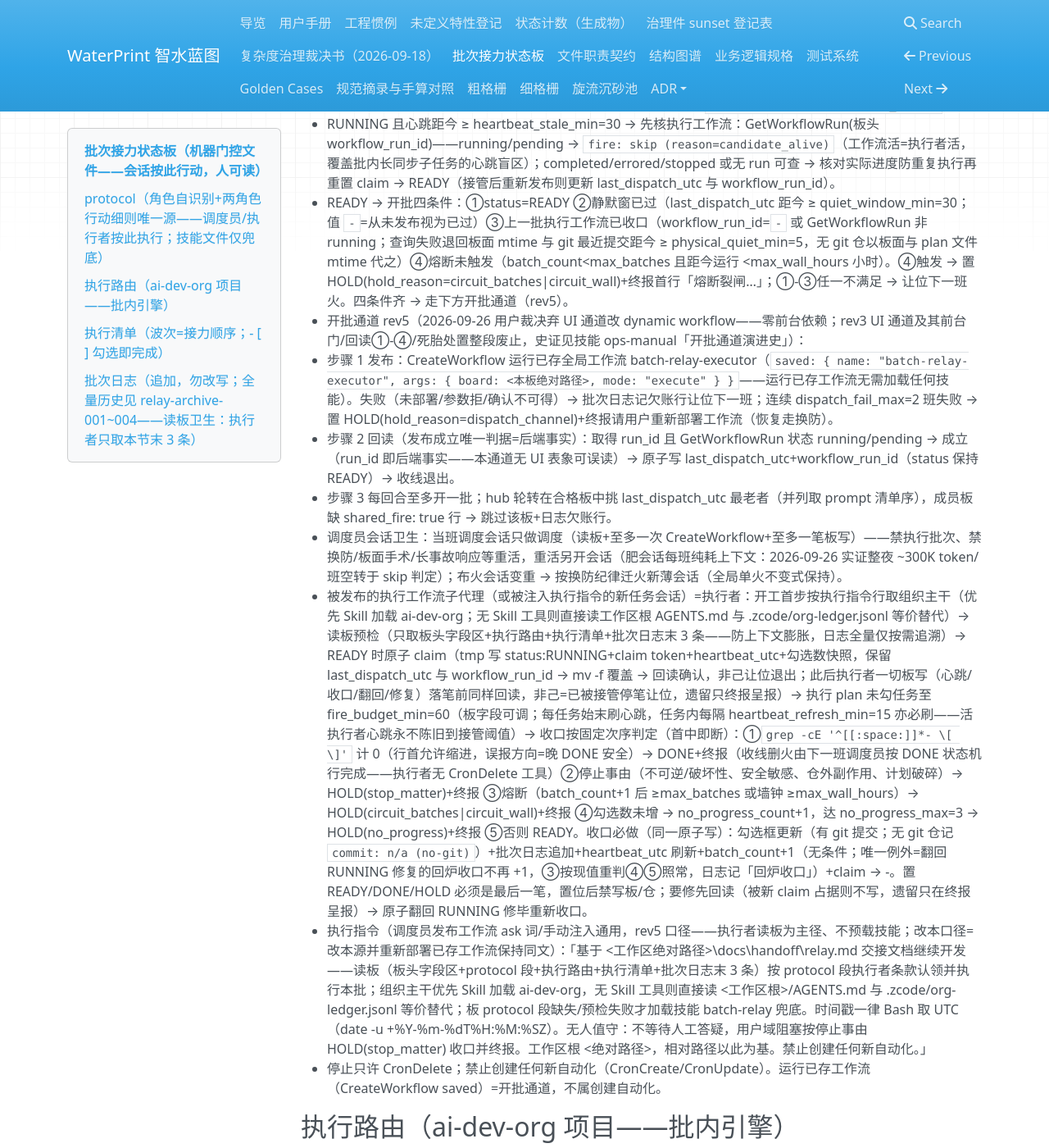
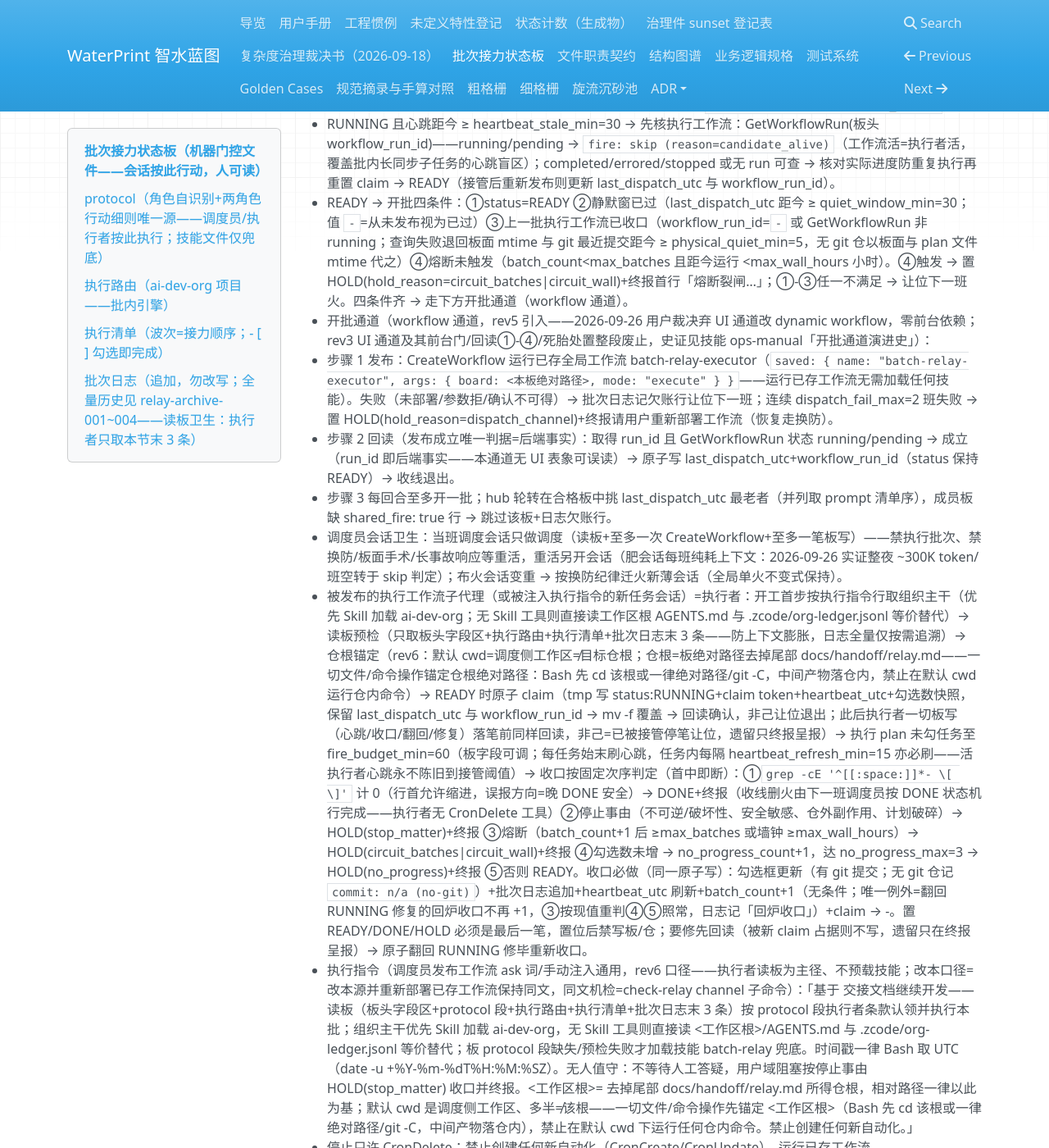
Before and after one commit to yyx20040712/waterprint, an MkDocs documentation site: the page built from docs/handoff/relay.md, in a window 1280 px wide and 1400 px high, scrolled down 1795 px. Shown: the whole window at 82% size. Built offline with MkDocs 1.6.1, drawn with Linux system fonts in a browser that asks for light colours; nearby versions of some CDN libraries; some of the changed text lies outside the part shown.

Commit message:
换防重布笔（增补五十一）：班火熄灭迁火+板面 rev5→6 版本对齐+批6a 首班发布——旧火 automation-cf38af42 已熄（CronList 空实核，增补五十火情观察证实）；CronCreate 新火 automation-143e250a 板头回填（字段行锚定+计数守卫）；protocol 段刷新 golden rev6（执行者仓根锚定纪律+执行指令行参数化+开批通道标签去 rev 化——旧段机证 golden rev5 逐字零批注免归档）；熔断复位 batch_count 0/60+relay_started_utc=2026-09-26T12:10:48Z；开批四条件齐（静默窗 358min/旧 run completed 实核/git 实物静默 27min/熔断复位）→CreateWorkflow 批6a run dwfrun-f764559b 发布成立（GetWorkflowRun=running+执行者子代理 executing）→last_dispatch_utc=12:12:01.958Z 原子写入；next=批6a gwp_ch4 27.2→27.0 数据勘误八步工序（呈批件四件已批可执行）

```diff
--- a/docs/handoff/relay.md
+++ b/docs/handoff/relay.md
@@ -25,38 +25,37 @@
 - no_progress_count: 0 <!-- 2026-09-25 新排程重置（原 1=B4-5 用户门控非系统性卡死） -->
 - checked_total: 52 <!-- 2026-09-26 增补四十九：38+14（第六波全局收尾 批6a~6n——单源工单 wave6-master-plan.md；旧值 38=增补二十五口径） -->
 - checked_done: 37 <!-- 2026-09-26 批3b 收口 36→37（增补五十） -->
-- protocol_rev: 5 <!-- 2026-09-26 workflow 通道批原位升版 rev4→5：开批=CreateWorkflow 已存工作流/RUNNING 看护=GetWorkflowRun/UI 通道整段废止；旧值 4 -->
-- last_dispatch_utc: 2026-09-26T06:11:50.897Z <!-- 2026-09-26 批3b 首班发布成立（回读=run dwfrun-fb81b03e-6c11-4d5b-807b-6c6eaac9f45a running+执行者子代理 executing）；旧值 2026-09-26T05:31:28.384Z（批3a 首班） -->
-- workflow_run_id: dwfrun-fb81b03e-6c11-4d5b-807b-6c6eaac9f45a <!-- 批3b 首班执行工作流（几何域拒数据包——待追认批，可否开工由执行者按清单条款判定） -->
-- relay_started_utc: 2026-09-26T04:00:36.124Z <!-- 2026-09-26 rev5 二次换防时刻（本会话）；旧值 2026-09-26T01:48:14.457Z -->
-- batch_count: 5 <!-- 2026-09-26 批3b 收口 4→5（增补五十） -->
+- protocol_rev: 6 <!-- 2026-09-26 换防升版 rev5→6（执行指令锚根批=现行：仓根锚定纪律+执行指令行参数化+开批通道标签去 rev 化）；旧值 5 -->
+- last_dispatch_utc: 2026-09-26T12:12:01.958Z <!-- 2026-09-26 批6a 首班发布成立（回读=run dwfrun-f764559b-9237-499f-b299-a48bf7942b05 running+执行者子代理 executing）；旧值 2026-09-26T06:11:50.897Z（批3b 首班） -->
+- workflow_run_id: dwfrun-f764559b-9237-499f-b299-a48bf7942b05 <!-- 批6a 首班执行工作流（gwp_ch4 27.2→27.0 数据勘误八步工序——呈批件四件已批 2026-09-26 可执行） -->
+- relay_started_utc: 2026-09-26T12:10:48.865Z <!-- 2026-09-26 rev6 换防时刻（本会话）；旧值 2026-09-26T04:00:36.124Z（rev5 二次换防） -->
+- batch_count: 0 <!-- 2026-09-26 换防复位（增补五十一——熔断重计 0/60 批+90h 墙钟）；旧值 5（批3b 收口笔） -->
 - max_batches: 60
 - max_wall_hours: 90
 - hold_reason: - <!-- 2026-09-26 增补四十八清空：批3a 追认已签+CI 已修——⑤b 软著仍为用户域终态项（批3b 后停板待用户不变） -->
-- last_handover: 2026-09-25
+- last_handover: 2026-09-26
 - claimed_by: executor-b3b-20260926T092235Z
 - claimed_at: 2026-09-26T09:22:35Z
 - next_batch: 批6a gwp_ch4 27.2→27.0 数据勘误实装（b2c 八步工序——呈批件四件已批 2026-09-26 可执行：apply 三 diff→relock→golden 重录→快照重冻结→lock_tests→三检→单笔提交） -->
 
 ## protocol（角色自识别+两角色行动细则唯一源——调度员/执行者按此执行；技能文件仅兜底）
-
-- 本板 protocol_rev=5；rev4/3/2/1 存量板读法向下兼容（rev0 无此行读旧字段名 last_dispatch，仅警告不阻断），换防时迁移至现行 rev。
+- 本板 protocol_rev=6；rev5/4/3/2/1 存量板读法向下兼容（rev0 无此行读旧字段名 last_dispatch，仅警告不阻断），换防时迁移至现行 rev。
 - 时间一律 UTC（ISO8601 带 Z 后缀）；「距今 N min」=（当前 UTC−字段值）÷60000 向下取整；解析失败=预检失败。写板一律写 Z 后缀新字段名；旧字段行冻结不删。
-- 预检（任何行动前，rev 感知）：字段行完整（rev5 全集=rev1 全集+workflow_run_id；rev1-4 旧集；rev0 旧集）/ 时间戳可解析（rev0 旧格式仅警告）/ 数值字段纯非负整数（R10）/ status∈{READY,RUNNING,DONE,HOLD} / 无重复 status 行 / protocol_rev∈{0,1,2,3,4,5}——任一失败：输出 `fire: abort (reason=board_precheck_failed:<规则名>)` 后退出，并在批次日志追加欠账行。
+- 预检（任何行动前，rev 感知）：字段行完整（rev5/6 全集=rev1 全集+workflow_run_id；rev1-4 旧集；rev0 旧集）/ 时间戳可解析（rev0 旧格式仅警告）/ 数值字段纯非负整数（R10）/ status∈{READY,RUNNING,DONE,HOLD} / 无重复 status 行 / protocol_rev∈{0,1,2,3,4,5,6}——任一失败：输出 `fire: abort (reason=board_precheck_failed:<规则名>)` 后退出，并在批次日志追加欠账行。
 - 收到火 prompt 的会话=调度员。**调度员=纯调度（用户裁决 2026-09-25 rev4）**：只读本板板头字段区+本 protocol 段——不加载技能文件、不读批次日志/计划全文/ai-dev-org 等一切开工依赖（全部下传一线执行者自载）；调度所需一切以本段为准，技能 batch-relay 仅布防/换防/事故会话加载（本段缺失/预检失败时才兜底加载）。一切一行退出只用固定枚举三族，禁引用板面原文：`fire: skip (reason=quiet_window|running_fresh|candidate_alive|no_ready_board)`；`fire: terminal (reason=done|hold|board_missing)`；`fire: abort (reason=board_precheck_failed:<规则名>)`。
   - 板不存在 → 单项目：CronDelete(automation_id) 后 `fire: terminal (reason=board_missing)`；shared_fire=true 板缺失=从轮转清单跳过+本轮终报记欠账，不删全局火——删火仅当全部板终态或缺失。
   - DONE/HOLD → 单项目：CronDelete(automation_id) 后 terminal(done|hold)；shared_fire=true 板只终报不删火（删火权归 hub 调度员，须全部板终态）。
   - last_dispatch_utc 距今 < quiet_window_min=30 → `fire: skip (reason=quiet_window)`（READY 未认领/RUNNING 均适用；仅约束调度员，刚被发布的执行者照常认领；值为 `-`=从未发布——窗口视为已过，非解析失败）。
   - RUNNING 且 heartbeat_utc 距今 < heartbeat_stale_min=30 → `fire: skip (reason=running_fresh)`。
   - RUNNING 且心跳距今 ≥ heartbeat_stale_min=30 → 先核执行工作流：GetWorkflowRun(板头 workflow_run_id)——running/pending → `fire: skip (reason=candidate_alive)`（工作流活=执行者活，覆盖批内长同步子任务的心跳盲区）；completed/errored/stopped 或无 run 可查 → 核对实际进度防重复执行再重置 claim → READY（接管后重新发布则更新 last_dispatch_utc 与 workflow_run_id）。
-  - READY → 开批四条件：①status=READY ②静默窗已过（last_dispatch_utc 距今 ≥ quiet_window_min=30；值 `-`=从未发布视为已过）③上一批执行工作流已收口（workflow_run_id=`-` 或 GetWorkflowRun 非 running；查询失败退回板面 mtime 与 git 最近提交距今 ≥ physical_quiet_min=5，无 git 仓以板面与 plan 文件 mtime 代之）④熔断未触发（batch_count<max_batches 且距今运行 <max_wall_hours 小时）。④触发 → 置 HOLD(hold_reason=circuit_batches|circuit_wall)+终报首行「熔断裂闸…」；①-③任一不满足 → 让位下一班火。四条件齐 → 走下方开批通道（rev5）。
-- 开批通道 rev5（2026-09-26 用户裁决弃 UI 通道改 dynamic workflow——零前台依赖；rev3 UI 通道及其前台门/回读①-④/死胎处置整段废止，史证见技能 ops-manual「开批通道演进史」）：
+  - READY → 开批四条件：①status=READY ②静默窗已过（last_dispatch_utc 距今 ≥ quiet_window_min=30；值 `-`=从未发布视为已过）③上一批执行工作流已收口（workflow_run_id=`-` 或 GetWorkflowRun 非 running；查询失败退回板面 mtime 与 git 最近提交距今 ≥ physical_quiet_min=5，无 git 仓以板面与 plan 文件 mtime 代之）④熔断未触发（batch_count<max_batches 且距今运行 <max_wall_hours 小时）。④触发 → 置 HOLD(hold_reason=circuit_batches|circuit_wall)+终报首行「熔断裂闸…」；①-③任一不满足 → 让位下一班火。四条件齐 → 走下方开批通道（workflow 通道）。
+- 开批通道（workflow 通道，rev5 引入——2026-09-26 用户裁决弃 UI 通道改 dynamic workflow，零前台依赖；rev3 UI 通道及其前台门/回读①-④/死胎处置整段废止，史证见技能 ops-manual「开批通道演进史」）：
   - 步骤 1 发布：CreateWorkflow 运行已存全局工作流 batch-relay-executor（`saved: { name: "batch-relay-executor", args: { board: <本板绝对路径>, mode: "execute" } }`——运行已存工作流无需加载任何技能）。失败（未部署/参数拒/确认不可得）→ 批次日志记欠账行让位下一班；连续 dispatch_fail_max=2 班失败 → 置 HOLD(hold_reason=dispatch_channel)+终报请用户重新部署工作流（恢复走换防）。
   - 步骤 2 回读（发布成立唯一判据=后端事实）：取得 run_id 且 GetWorkflowRun 状态 running/pending → 成立（run_id 即后端事实——本通道无 UI 表象可误读）→ 原子写 last_dispatch_utc+workflow_run_id（status 保持 READY）→ 收线退出。
   - 步骤 3 每回合至多开一批；hub 轮转在合格板中挑 last_dispatch_utc 最老者（并列取 prompt 清单序），成员板缺 shared_fire: true 行 → 跳过该板+日志欠账行。
 - 调度员会话卫生：当班调度会话只做调度（读板+至多一次 CreateWorkflow+至多一笔板写）——禁执行批次、禁换防/板面手术/长事故响应等重活，重活另开会话（肥会话每班纯耗上下文：2026-09-26 实证整夜 ~300K token/班空转于 skip 判定）；布火会话变重 → 按换防纪律迁火新薄会话（全局单火不变式保持）。
-- 被发布的执行工作流子代理（或被注入执行指令的新任务会话）=执行者：开工首步按执行指令行取组织主干（优先 Skill 加载 ai-dev-org；无 Skill 工具则直接读工作区根 AGENTS.md 与 .zcode/org-ledger.jsonl 等价替代）→ 读板预检（只取板头字段区+执行路由+执行清单+批次日志末 3 条——防上下文膨胀，日志全量仅按需追溯）→ READY 时原子 claim（tmp 写 status:RUNNING+claim token+heartbeat_utc+勾选数快照，保留 last_dispatch_utc 与 workflow_run_id → mv -f 覆盖 → 回读确认，非己让位退出；此后执行者一切板写（心跳/收口/翻回/修复）落笔前同样回读，非己=已被接管停笔让位，遗留只终报呈报）→ 执行 plan 未勾任务至 fire_budget_min=60（板字段可调；每任务始末刷心跳，任务内每隔 heartbeat_refresh_min=15 亦必刷——活执行者心跳永不陈旧到接管阈值）→ 收口按固定次序判定（首中即断）：①`grep -cE '^[[:space:]]*- \[ \]'` 计 0（行首允许缩进，误报方向=晚 DONE 安全）→ DONE+终报（收线删火由下一班调度员按 DONE 状态机行完成——执行者无 CronDelete 工具）②停止事由（不可逆/破坏性、安全敏感、仓外副作用、计划破碎）→ HOLD(stop_matter)+终报 ③熔断（batch_count+1 后 ≥max_batches 或墙钟 ≥max_wall_hours）→ HOLD(circuit_batches|circuit_wall)+终报 ④勾选数未增 → no_progress_count+1，达 no_progress_max=3 → HOLD(no_progress)+终报 ⑤否则 READY。收口必做（同一原子写）：勾选框更新（有 git 提交；无 git 仓记 `commit: n/a (no-git)`）+批次日志追加+heartbeat_utc 刷新+batch_count+1（无条件；唯一例外=翻回 RUNNING 修复的回炉收口不再 +1，③按现值重判④⑤照常，日志记「回炉收口」）+claim → -。置 READY/DONE/HOLD 必须是最后一笔，置位后禁写板/仓；要修先回读（被新 claim 占据则不写，遗留只在终报呈报）→ 原子翻回 RUNNING 修毕重新收口。
-- 执行指令（调度员发布工作流 ask 词/手动注入通用，rev5 口径——执行者读板为主径、不预载技能；改本口径=改本源并重新部署已存工作流保持同文）：「基于 <工作区绝对路径>\docs\handoff\relay.md 交接文档继续开发——读板（板头字段区+protocol 段+执行路由+执行清单+批次日志末 3 条）按 protocol 段执行者条款认领并执行本批；组织主干优先 Skill 加载 ai-dev-org，无 Skill 工具则直接读 <工作区根>/AGENTS.md 与 .zcode/org-ledger.jsonl 等价替代；板 protocol 段缺失/预检失败才加载技能 batch-relay 兜底。时间戳一律 Bash 取 UTC（date -u +%Y-%m-%dT%H:%M:%SZ）。无人值守：不等待人工答疑，用户域阻塞按停止事由 HOLD(stop_matter) 收口并终报。工作区根 <绝对路径>，相对路径以此为基。禁止创建任何新自动化。」
+- 被发布的执行工作流子代理（或被注入执行指令的新任务会话）=执行者：开工首步按执行指令行取组织主干（优先 Skill 加载 ai-dev-org；无 Skill 工具则直接读工作区根 AGENTS.md 与 .zcode/org-ledger.jsonl 等价替代）→ 读板预检（只取板头字段区+执行路由+执行清单+批次日志末 3 条——防上下文膨胀，日志全量仅按需追溯）→ 仓根锚定（rev6：默认 cwd=调度侧工作区≠目标仓根；仓根=板绝对路径去掉尾部 docs/handoff/relay.md——一切文件/命令操作锚定仓根绝对路径：Bash 先 cd 该根或一律绝对路径/git -C，中间产物落仓内，禁止在默认 cwd 运行仓内命令）→ READY 时原子 claim（tmp 写 status:RUNNING+claim token+heartbeat_utc+勾选数快照，保留 last_dispatch_utc 与 workflow_run_id → mv -f 覆盖 → 回读确认，非己让位退出；此后执行者一切板写（心跳/收口/翻回/修复）落笔前同样回读，非己=已被接管停笔让位，遗留只终报呈报）→ 执行 plan 未勾任务至 fire_budget_min=60（板字段可调；每任务始末刷心跳，任务内每隔 heartbeat_refresh_min=15 亦必刷——活执行者心跳永不陈旧到接管阈值）→ 收口按固定次序判定（首中即断）：①`grep -cE '^[[:space:]]*- \[ \]'` 计 0（行首允许缩进，误报方向=晚 DONE 安全）→ DONE+终报（收线删火由下一班调度员按 DONE 状态机行完成——执行者无 CronDelete 工具）②停止事由（不可逆/破坏性、安全敏感、仓外副作用、计划破碎）→ HOLD(stop_matter)+终报 ③熔断（batch_count+1 后 ≥max_batches 或墙钟 ≥max_wall_hours）→ HOLD(circuit_batches|circuit_wall)+终报 ④勾选数未增 → no_progress_count+1，达 no_progress_max=3 → HOLD(no_progress)+终报 ⑤否则 READY。收口必做（同一原子写）：勾选框更新（有 git 提交；无 git 仓记 `commit: n/a (no-git)`）+批次日志追加+heartbeat_utc 刷新+batch_count+1（无条件；唯一例外=翻回 RUNNING 修复的回炉收口不再 +1，③按现值重判④⑤照常，日志记「回炉收口」）+claim → -。置 READY/DONE/HOLD 必须是最后一笔，置位后禁写板/仓；要修先回读（被新 claim 占据则不写，遗留只在终报呈报）→ 原子翻回 RUNNING 修毕重新收口。
+- 执行指令（调度员发布工作流 ask 词/手动注入通用，rev6 口径——执行者读板为主径、不预载技能；改本口径=改本源并重新部署已存工作流保持同文，同文机检=check-relay channel 子命令）：「基于 <board 绝对路径> 交接文档继续开发——读板（板头字段区+protocol 段+执行路由+执行清单+批次日志末 3 条）按 protocol 段执行者条款认领并执行本批；组织主干优先 Skill 加载 ai-dev-org，无 Skill 工具则直接读 <工作区根>/AGENTS.md 与 .zcode/org-ledger.jsonl 等价替代；板 protocol 段缺失/预检失败才加载技能 batch-relay 兜底。时间戳一律 Bash 取 UTC（date -u +%Y-%m-%dT%H:%M:%SZ）。无人值守：不等待人工答疑，用户域阻塞按停止事由 HOLD(stop_matter) 收口并终报。<工作区根>=<board 绝对路径> 去掉尾部 docs/handoff/relay.md 所得仓根，相对路径一律以此为基；默认 cwd 是调度侧工作区、多半≠该根——一切文件/命令操作先锚定 <工作区根>（Bash 先 cd 该根或一律绝对路径/git -C，中间产物落仓内），禁止在默认 cwd 下运行任何仓内命令。禁止创建任何新自动化。」
 - 停止只许 CronDelete；禁止创建任何新自动化（CronCreate/CronUpdate）。运行已存工作流（CreateWorkflow saved）=开批通道，不属创建自动化。
 
 ## 执行路由（ai-dev-org 项目——批内引擎）
@@ -215,3 +214,13 @@
 - **预算记档**：fire_budget 120min 实耗≈2.4h（09:22Z~11:43Z）——超支=门一 B1 烤验回炉两轮+门二全实证，判定⑤照常（超支非停止事由，如实记档）。
 - **火情观察**：增补四十九 08:15Z 置 READY 后 66min 班火零派发（workflow_run_id 恒旧值+claim 恒 -）+执行者会话工作区 CronList 空——automation-cf38af42 **疑似已熄**（执行者角色禁建自动化未核实他工作区火态）。续跑路径：用户直派执行者窗口（板头标准注入词）或 /batch-relay 换防重布火。
 - **收口判定=⑤READY**：勾选 36→37（批3b ☑，余 15=批6a~6n+⑤b）；batch_count 4→5（<60）；墙钟≈7.7h<90h；no_progress 0；claim 释放；置 READY 最后一笔。
+
+### 增补五十一 — 2026-09-26T12:12:39Z（换防重布：班火熄灭迁火+板面 rev5→6 版本对齐+批6a 首班发布）
+
+- **会话性质**：用户显式 /batch-relay 换防（板头标准注入词调度员窗口）。契机=增补五十火情观察证实：旧火 automation-cf38af42 已熄（本会话 CronList 全局空复核），批3b 收口（11:43Z）后零派发，用户明示续跑。
+- **换防两门+清场**：工作流部署门过（batch-relay-executor 全局在册；check-relay channel=0 fail 0 warn=rev6 ask 词同文机检绿）；深度设计门过（ai-dev-org 项目=.zcode/org-ledger.jsonl 在案+《裁决书》/第六波单源工单 wave6-master-plan.md 齐备）；旧火清场=CronList 空、零残留免 CronDelete。
+- **板面复位+版本对齐**：batch_count 5→0、relay_started_utc→2026-09-26T12:10:48.865Z（熔断复位 0/60 批+90h 墙钟重计）、workflow_run_id→-（旧值 dwfrun-fb81b03e…=批3b 首班 run，GetWorkflowRun 实核 completed）、status READY/claim -/no_progress 0/hold_reason - 零位维持、last_handover→2026-09-26。protocol 段已刷新 rev5→6（旧段机证=golden rev5 逐字：rev5 标记 4/4 命中+rev6 标记 0 命中+18 弹点同构，零现场批注免归档；rev6 增量=执行者仓根锚定纪律+执行指令行参数化+开批通道标签去 rev 化）；protocol_rev 5→6。复位后 check-relay board=0 fail（R3 legacy last_dispatch 冻结行警告=正常过渡痕迹）。
+- **开批四条件核验（批6a）**：①READY ✓②静默窗过（last_dispatch_utc=06:11:50.897Z 距今 ≈358min ≥30）✓③上一批 run=completed（GetWorkflowRun 实核）+git 末笔 7958d48（11:43:42Z）距今 ≈27min 实物静默 ≥5 ✓④熔断复位未触发（0<60/0h<90h）✓——四条件齐。
+- **开批（workflow 通道，先于迁火防双开批竞态）**：CreateWorkflow saved batch-relay-executor（board=本板，mode=execute）→ run_id=dwfrun-f764559b-9237-499f-b299-a48bf7942b05（GetWorkflowRun 回读=running+执行者子代理 executing=发布成立）→ 原子写 last_dispatch_utc=2026-09-26T12:12:01.958Z+workflow_run_id（板头笔）。
+- **迁火**：CronCreate 新火 */10（automation-143e250a-5e96-4e6b-9016-7ac16fa7fb21）→ 板头 automation_id 字段行锚定回填（替换计数=1 守卫过）；首班火将命中静默窗（last_dispatch_utc 新鲜）一行退出——节律照旧：发布后静默 30min，有效班=30/40/50/60…。
+- **移交**：next=批6a gwp_ch4 27.2→27.0 数据勘误八步工序（呈批件四件已批 2026-09-26 可执行——b2c-lock-drafts/）；批6a→6b…6n 依序连续开工（预授权口径=执行路由段）；⑤b 软著=用户域终态项停板待亲查。
```
Also changed, not shown: other parts of docs/handoff/relay.md (+1 -1 lines).
